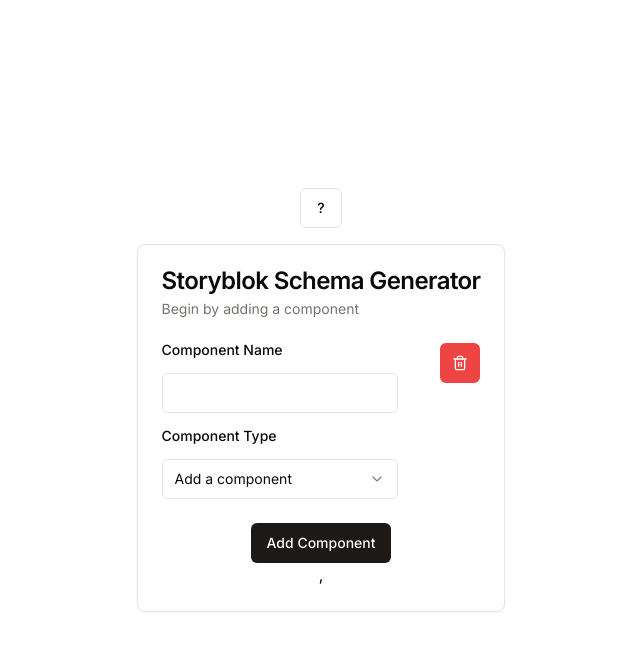
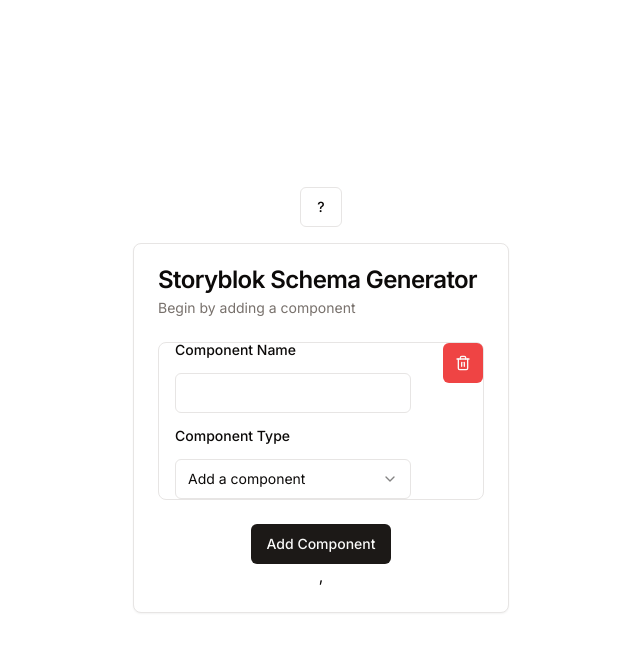
Before and after one commit to Bazzana/frugal-schema, a Next.js app: page / in a window 1280 px wide. Both pictures are taken after a click on the button "Add Component". Shown: the top 652 px of the page, without its empty margins (319-959 px from the left). Built offline with nearby package versions, Linux system fonts and the light colour scheme.

Commit message:
Style changes

```diff
--- a/components/ComponentSelect.js
+++ b/components/ComponentSelect.js
@@ -43,8 +43,8 @@
     };
 
   return (
-    <div className="flex gap-4 justify-between mb-4 bg-background border-py-4">
-      <div className="flex gap-4 flex-col">
+    <div className="border flex gap-4 justify-between mb-4 bg-background border-py-4 relative rounded-lg">
+      <div className="flex gap-4 flex-col flex-grow py-4 px-4">
       <Label htmlFor="Component Name">Component Name</Label>
         <Input
         name="Component Name"
@@ -67,7 +67,7 @@
         </SelectContent>
         </Select>
       </div>
-      <DeleteButton onClick={removeComponent}/>
+      <DeleteButton className="flex-shrink" onClick={removeComponent}/>
     </div>
   )
 }
--- a/components/DeleteButton.js
+++ b/components/DeleteButton.js
@@ -5,7 +5,7 @@
 export function DeleteButton({onClick}) {
 
     return(
-      <Button onClick={onClick} variant="destructive" className="w-5 px-3">
+      <Button onClick={onClick} variant="destructive" className="w-5 px-3 flex-shrink">
         <Trash2 className="h-4 w-4" />
       </Button>
     )
```
